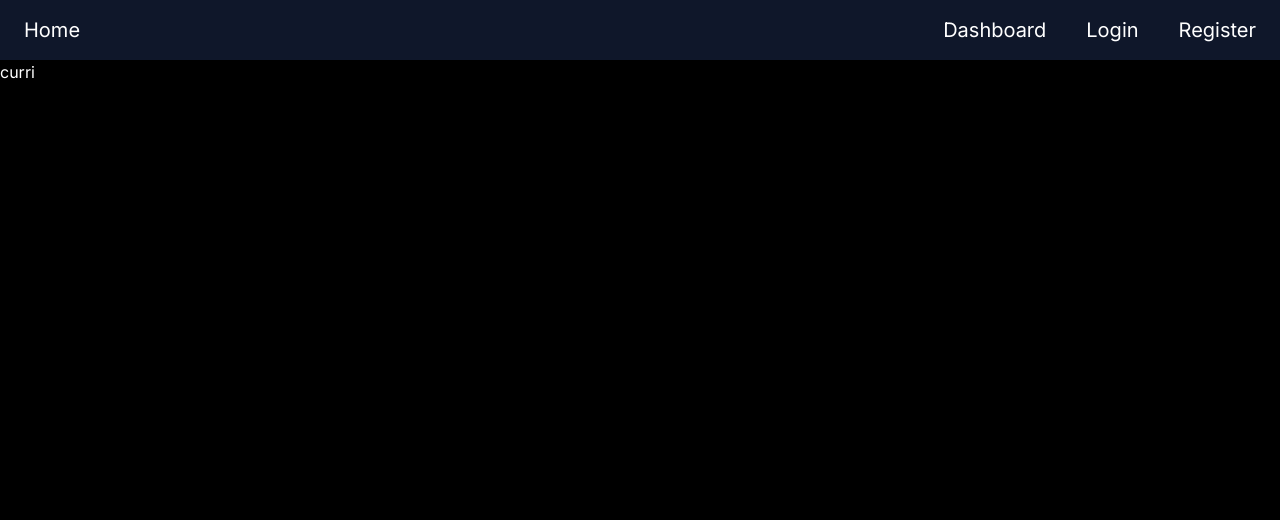
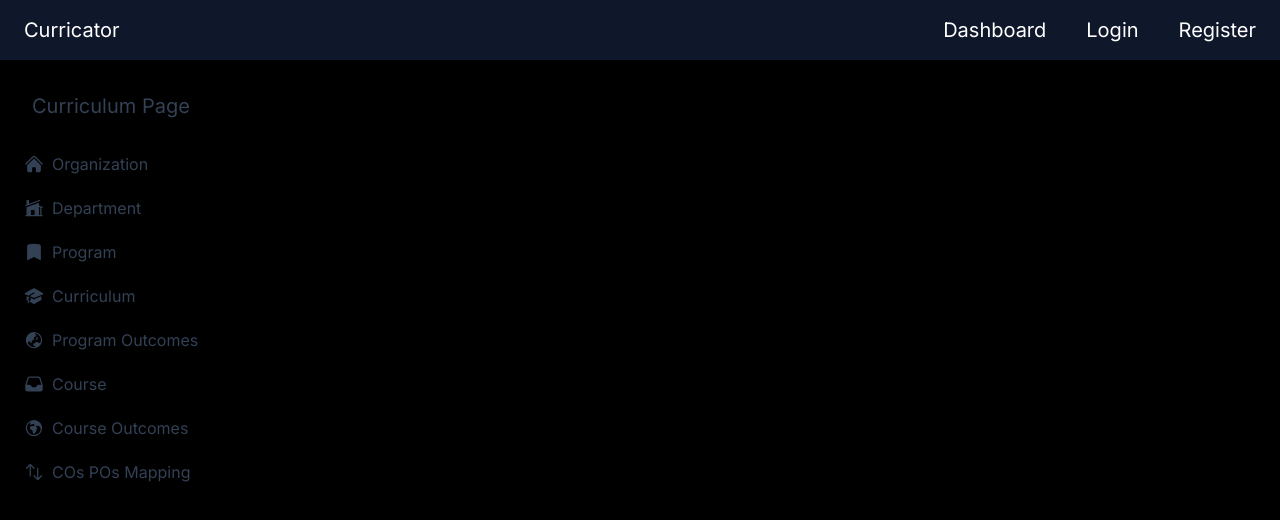
Before and after one commit to Harnoor007/Next-Auth-App, a Next.js app: page /curriculum in a window 1280 px wide. Shown: the top 520 px of the page. Built offline with nearby package versions, Linux system fonts and the light colour scheme; no server answers.

Commit message:
Last b4 bkend Finl

```diff
--- a/package.json
+++ b/package.json
@@ -11,14 +11,16 @@
   "dependencies": {
     "@emotion/react": "^11.11.3",
     "@emotion/styled": "^11.11.0",
-    "@material-tailwind/react": "^2.1.9",
+    "@heroicons/react": "^2.1.1",
+    "@material-tailwind/react": "^2.1.2",
     "@mui/icons-material": "^5.15.10",
     "bcryptjs": "^2.4.3",
     "mongoose": "^8.1.1",
     "next": "14.1.0",
     "next-auth": "^4.24.5",
     "react": "^18",
-    "react-dom": "^18"
+    "react-dom": "^18",
+    "react-router-dom": "^6.22.1"
   },
   "devDependencies": {
     "@types/node": "^20",
--- a/src/app/curriculum/page.tsx
+++ b/src/app/curriculum/page.tsx
@@ -1,9 +1,66 @@
-import React from 'react'
+"use client"
+import { HomeIcon, InboxIcon, HomeModernIcon, AcademicCapIcon, GlobeAsiaAustraliaIcon, GlobeEuropeAfricaIcon, ArrowsUpDownIcon, BookmarkIcon } from "@heroicons/react/24/solid";
+import Link from 'next/link';
 
-const curri = () => {
+export default function DefaultSidebar() {
   return (
-    <div>curri</div>
-  )
+    <div className="shadow-xl z-10 text-slate-700">
+      <div className="h-[calc(100vh-2rem)] max-w-[18rem] p-4 shadow-xl shadow-blue-gray-900/5">
+        <div className="mb-2 mx-auto text-xl p-4">Curriculum Page</div>
+        <ul>
+          <Link href="/organization" passHref>
+            <li className="flex items-center mb-1 cursor-pointer hover:bg-blue-300 rounded-lg p-2">
+              <HomeIcon className="h-5 w-5 mr-2" />
+              <span>Organization</span>
+            </li>
+          </Link>
+          <Link href="/department" passHref>
+            <li className="flex items-center mb-1 cursor-pointer hover:bg-blue-300 rounded-lg p-2">
+              <HomeModernIcon className="h-5 w-5 mr-2" />
+              <span>Department</span>
+            </li>
+          </Link>
+          <Link href="/program" passHref>
+            <li className="flex items-center mb-1 cursor-pointer hover:bg-blue-300 rounded-lg p-2">
+              <BookmarkIcon className="h-5 w-5 mr-2" />
+              <span>Program</span>
+            </li>
+          </Link>
+          <Link href="/design" passHref>
+            <li className="flex items-center mb-1 cursor-pointer hover:bg-blue-300 rounded-lg p-2">
+              <AcademicCapIcon className="h-5 w-5 mr-2" />
+              <span>Curriculum</span>
+            </li>
+          </Link>
+          <Link href="/program_outcomes" passHref>
+            <li className="flex items-center mb-1 cursor-pointer hover:bg-blue-300 rounded-lg p-2">
+              <GlobeAsiaAustraliaIcon className="h-5 w-5 mr-2" />
+              <span>Program Outcomes</span>
+            </li>
+          </Link>
+          <Link href="/course" passHref>
+            <li className="flex items-center mb-1 cursor-pointer hover:bg-blue-300 rounded-lg p-2">
+              <InboxIcon className="h-5 w-5 mr-2" />
+              <span>Course</span>
+              <span className="ml-auto">
+
+              </span>
+            </li>
+          </Link>
+          <Link href="/course_outcomes" passHref>
+            <li className="flex items-center mb-1 cursor-pointer hover:bg-blue-300 rounded-lg p-2">
+              <GlobeEuropeAfricaIcon className="h-5 w-5 mr-2" />
+              <span>Course Outcomes</span>
+            </li>
+          </Link>
+          <Link href="/cos_pos_mapping" passHref>
+            <li className="flex items-center mb-1 cursor-pointer hover:bg-blue-300 rounded-lg p-2">
+              <ArrowsUpDownIcon className="h-5 w-5 mr-2" />
+              <span>COs POs Mapping</span>
+            </li>
+          </Link>
+        </ul>
+      </div>
+    </div>
+  );
 }
-
-export default curri;
--- a/src/app/layout.tsx
+++ b/src/app/layout.tsx
@@ -9,7 +9,7 @@ import SessionProvider from "@/utils/SessionProvider";
 const inter = Inter({ subsets: ["latin"] });
 
 export const metadata: Metadata = {
-  title: "Create Next App",
+  title: "Curricator",
   description: "Generated by create next app",
 };
 
--- a/src/components/Navbar.tsx
+++ b/src/components/Navbar.tsx
@@ -11,7 +11,7 @@ const Navbar = () => {
         <ul className="flex justify-between items-center">
           <div>
             <Link href="/">
-              <li className="text-white hover:text-blue-500 cursor-pointer transition duration-300">Home</li>
+              <li className="text-white hover:text-blue-500 cursor-pointer transition duration-300">Curricator</li>
             </Link>
           </div>
           <div className="flex gap-10">
```
Also changed, not shown: 1 other file (tests, documents, lock files or other folders).
